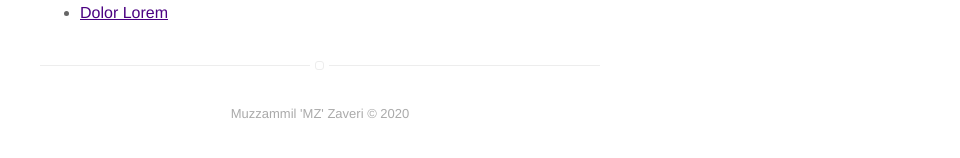
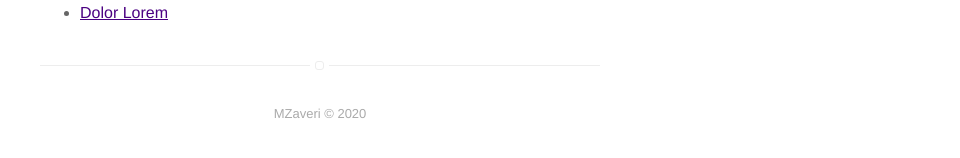
Before and after one commit to zaveri/zaveri.github.io, a Jekyll site: the page built from about.md, in a window 1280 px wide. Shown: the part 1335-1493 px from the top of the page, without its empty margins (320-1280 px from the left). Built offline with Jekyll 4.4.1, drawn with Linux system fonts in a browser that asks for light colours.

Commit message:
updated the footer

```diff
--- a/_includes/footer.html
+++ b/_includes/footer.html
@@ -1,5 +1,5 @@
 <footer class="footer-main">
-    {{ "Muzzammil 'MZ' Zaveri" }} © {{ "2020" }}
+    {{ "MZaveri" }} © {{ "2020" }}
 
     <!-- <p class="extra">
         <a class="link" href="https://github.com/sergiokopplin/indigo">Indigo theme</a> by <a class="link" href="http://koppl.in">Kopplin</a>
```
